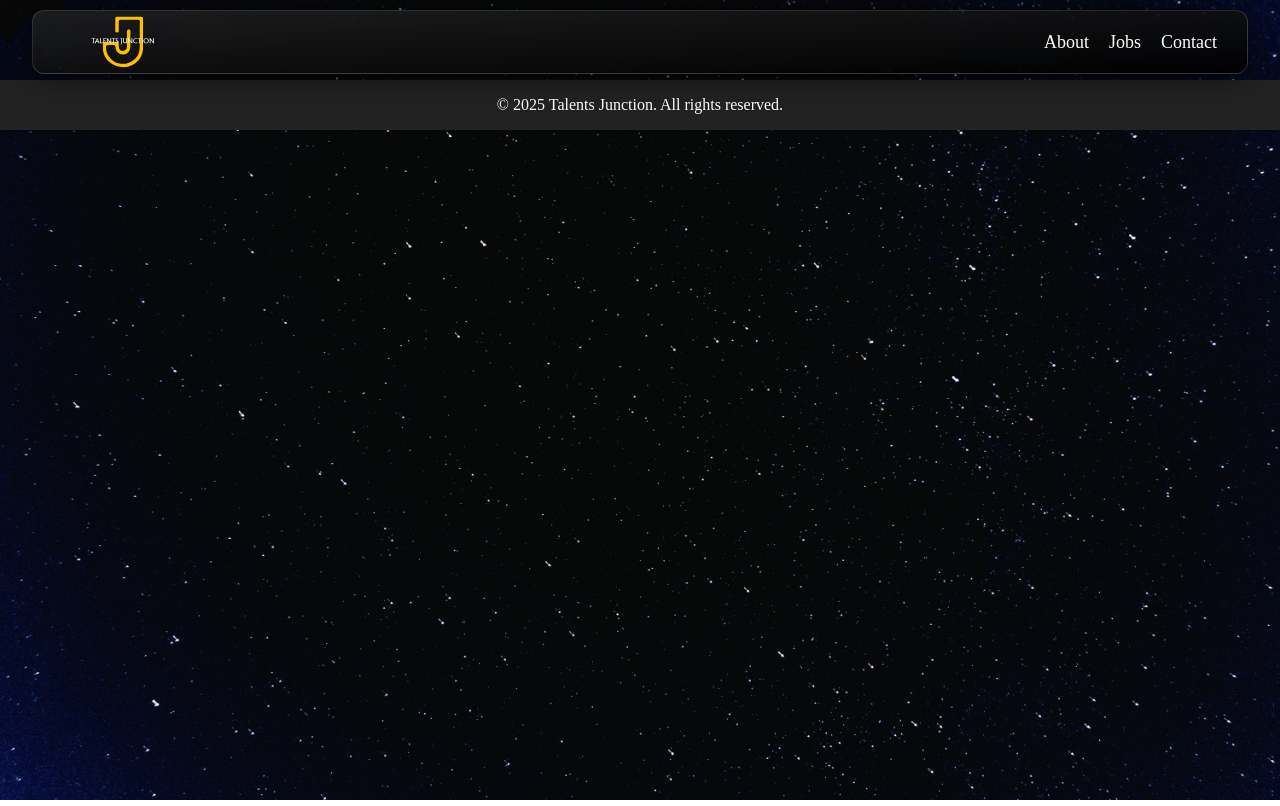
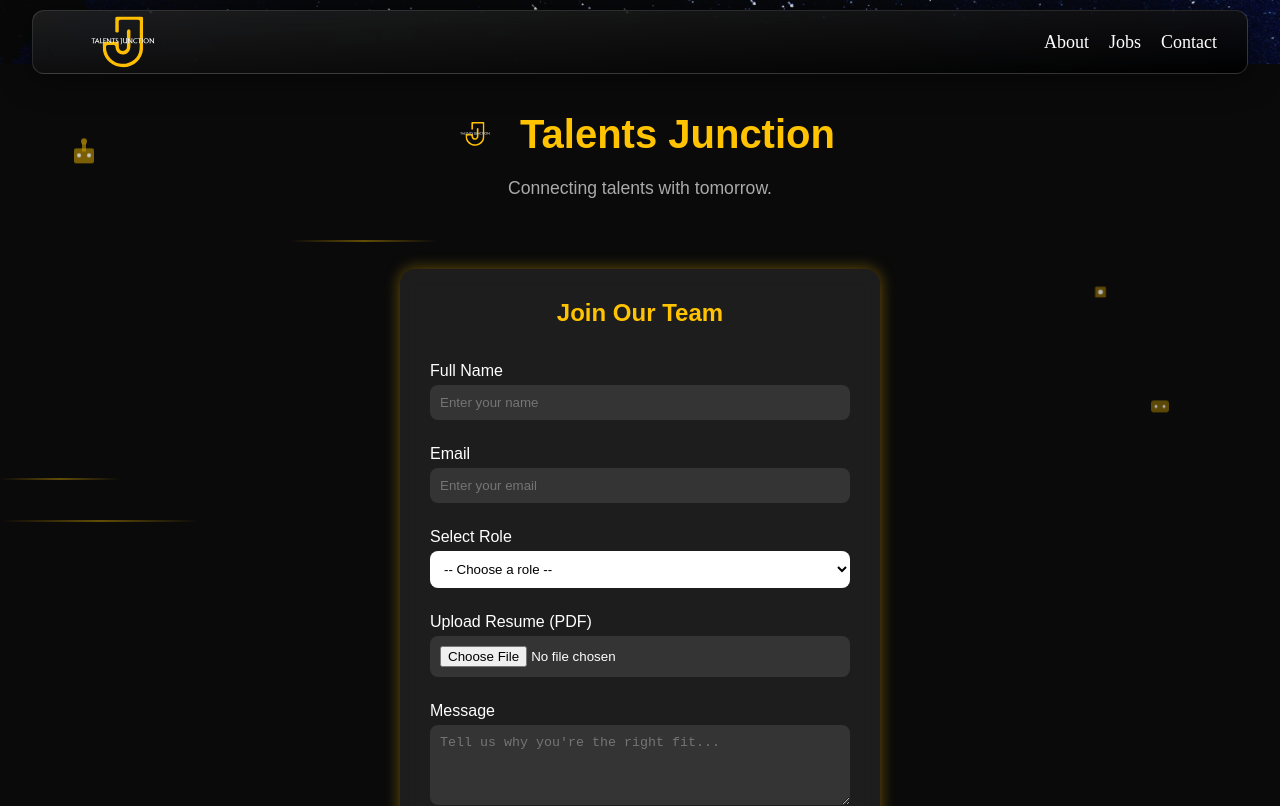
Before and after one commit to AnilGantela/tjtest, a React (Vite) app: page /hiring-form in a window 1280 px wide. Shown: the top 806 px of the page. Built offline with nearby package versions, Linux system fonts and the light colour scheme.

Commit message:
added hiring

```diff
--- a/src/App.jsx
+++ b/src/App.jsx
@@ -3,6 +3,7 @@ import { useState } from "react";
 import Navbar from "./components/NavBar";
 import Home from "./pages/Home";
 import Footer from "./components/Footer";
+import HiringForm from "./pages/HiringForm";
 
 function Layout({ children }) {
   const location = useLocation();
@@ -38,6 +39,7 @@ function App() {
           <Layout>
             <Routes>
               <Route path="/" element={<Home />} />
+              <Route path="/hiring-form" element={<HiringForm />} />
             </Routes>
           </Layout>
         }
--- /dev/null
+++ b/src/pages/HiringForm/index.jsx
@@ -0,0 +1,155 @@
+import React from "react";
+import {
+  Container,
+  Header,
+  Title,
+  Logo,
+  Subtitle,
+  FormContainer,
+  Form,
+  Label,
+  Input,
+  Select,
+  TextArea,
+  Button,
+  RobotComponent,
+  SensorIcon,
+  CircuitLine,
+} from "./styledComponents";
+
+const HiringForm = () => {
+  return (
+    <Container>
+      <Header>
+        <Title>
+          <Logo src="nav-logo1.svg" alt="Talents Junction Logo" />
+          Talents Junction
+        </Title>
+        <Subtitle>Connecting talents with tomorrow.</Subtitle>
+      </Header>
+
+      <FormContainer>
+        <h2>Join Our Team</h2>
+        <Form
+          action="https://formsubmit.co/tanushpothina@gmail.com"
+          method="POST"
+          encType="multipart/form-data"
+        >
+          {/* Hidden fields */}
+          <input type="hidden" name="_captcha" value="false" />
+          <input
+            type="hidden"
+            name="_next"
+            value="https://yourwebsite.com/thank-you.html"
+          />
+
+          <Label htmlFor="name">Full Name</Label>
+          <Input
+            type="text"
+            id="name"
+            name="Name"
+            placeholder="Enter your name"
+            required
+          />
+
+          <Label htmlFor="email">Email</Label>
+          <Input
+            type="email"
+            id="email"
+            name="Email"
+            placeholder="Enter your email"
+            required
+          />
+
+          <Label htmlFor="role">Select Role</Label>
+          <Select id="role" name="Role Applied" required>
+            <option value="">-- Choose a role --</option>
+            <option>HR Executive</option>
+            <option>AI Prompt & Tool Specialist</option>
+            <option>IoT Engineer</option>
+            <option>Content Writer</option>
+            <option>Web Developer</option>
+          </Select>
+
+          <Label htmlFor="resume">Upload Resume (PDF)</Label>
+          <Input
+            type="file"
+            id="resume"
+            name="attachment"
+            accept=".pdf"
+            required
+          />
+
+          <Label htmlFor="message">Message</Label>
+          <TextArea
+            id="message"
+            name="Message"
+            rows="4"
+            placeholder="Tell us why you're the right fit..."
+          />
+
+          <Button type="submit">Submit Application</Button>
+        </Form>
+      </FormContainer>
+
+      {/* Floating Animations */}
+      <RobotComponent style={{ top: "20%", left: "5%", animationDelay: "1s" }}>
+        <svg width="40" height="40" viewBox="0 0 40 40" fill="none">
+          <rect
+            x="10"
+            y="15"
+            width="20"
+            height="15"
+            rx="2"
+            fill="rgba(255,195,0,0.6)"
+          />
+          <circle cx="15" cy="22" r="2" fill="white" />
+          <circle cx="25" cy="22" r="2" fill="white" />
+          <rect x="18" y="10" width="4" height="8" fill="rgba(255,195,0,0.6)" />
+          <circle cx="20" cy="8" r="3" fill="rgba(255,195,0,0.7)" />
+        </svg>
+      </RobotComponent>
+
+      <RobotComponent style={{ top: "50%", right: "8%", animationDelay: "3s" }}>
+        <svg width="35" height="35" viewBox="0 0 35 35" fill="none">
+          <rect
+            x="8"
+            y="12"
+            width="18"
+            height="12"
+            rx="3"
+            fill="rgba(255,195,0,0.5)"
+          />
+          <circle cx="13" cy="18" r="1.5" fill="white" />
+          <circle cx="21" cy="18" r="1.5" fill="white" />
+        </svg>
+      </RobotComponent>
+
+      <SensorIcon style={{ top: "35%", left: "85%", animationDelay: "2s" }}>
+        <svg width="25" height="25" viewBox="0 0 25 25" fill="none">
+          <rect
+            x="8"
+            y="8"
+            width="9"
+            height="9"
+            rx="1"
+            fill="rgba(255,195,0,0.5)"
+          />
+          <circle cx="12.5" cy="12.5" r="2" fill="white" />
+        </svg>
+      </SensorIcon>
+
+      <CircuitLine
+        style={{ top: "30%", width: "150px", animationDelay: "1s" }}
+      />
+      <CircuitLine
+        style={{ top: "65%", width: "200px", animationDelay: "8s" }}
+      />
+      <CircuitLine
+        style={{ bottom: "40%", width: "120px", animationDelay: "12s" }}
+      />
+    </Container>
+  );
+};
+
+export default HiringForm;
--- /dev/null
+++ b/src/pages/HiringForm/styledComponents.js
@@ -0,0 +1,172 @@
+import styled, { keyframes } from "styled-components";
+
+//
+// Animations
+//
+const robotFloat = keyframes`
+  0%,100% { transform: translateY(0); opacity: 0.6; }
+  50% { transform: translateY(-30px); opacity: 0.8; }
+`;
+
+const sensorPulse = keyframes`
+  0%,100% { transform: scale(1); opacity: 0.4; }
+  50% { transform: scale(1.2); opacity: 0.7; }
+`;
+
+const circuitFlow = keyframes`
+  0% { transform: translateX(-100%); opacity: 0; }
+  50% { opacity: 1; }
+  100% { transform: translateX(100vw); opacity: 0; }
+`;
+
+//
+// Layout and Form Styling
+//
+export const Container = styled.div`
+  margin: 0;
+  font-family: "Poppins", sans-serif;
+  background-color: #0a0a0a;
+  color: white;
+  overflow-x: hidden;
+  min-height: 100vh;
+  position: relative;
+`;
+
+export const Header = styled.header`
+  text-align: center;
+  padding: 40px 20px 10px;
+  position: relative;
+  z-index: 5;
+`;
+
+export const Title = styled.h1`
+  font-size: 2.5rem;
+  color: #ffc300;
+  display: inline-flex;
+  align-items: center;
+  gap: 15px;
+`;
+
+export const Logo = styled.img`
+  width: 60px;
+  height: 60px;
+  border-radius: 50%;
+`;
+
+export const Subtitle = styled.p`
+  color: #aaa;
+  font-size: 1.1rem;
+  margin-top: 10px;
+`;
+
+export const FormContainer = styled.div`
+  max-width: 480px;
+  margin: 60px auto;
+  padding: 30px;
+  background: rgba(255, 255, 255, 0.08);
+  border-radius: 15px;
+  box-shadow: 0 0 15px rgba(255, 195, 0, 0.4);
+  backdrop-filter: blur(10px);
+  position: relative;
+  z-index: 5;
+
+  h2 {
+    text-align: center;
+    margin-bottom: 20px;
+    color: #ffc300;
+  }
+`;
+
+export const Form = styled.form`
+  display: flex;
+  flex-direction: column;
+`;
+
+export const Label = styled.label`
+  font-weight: 500;
+  display: block;
+  margin-top: 15px;
+  margin-bottom: 5px;
+`;
+
+export const Input = styled.input`
+  width: 100%;
+  padding: 10px;
+  border-radius: 8px;
+  border: none;
+  margin-bottom: 10px;
+  background: rgba(255, 255, 255, 0.1);
+  color: white;
+`;
+
+export const Select = styled.select`
+  width: 100%;
+  padding: 10px;
+  border-radius: 8px;
+  border: none;
+  margin-bottom: 10px;
+  background: white;
+  color: black;
+  cursor: pointer;
+`;
+
+export const TextArea = styled.textarea`
+  width: 100%;
+  padding: 10px;
+  border-radius: 8px;
+  border: none;
+  margin-bottom: 10px;
+  background: rgba(255, 255, 255, 0.1);
+  color: white;
+`;
+
+export const Button = styled.button`
+  width: 100%;
+  padding: 12px;
+  background-color: #ffc300;
+  border: none;
+  border-radius: 8px;
+  color: black;
+  font-size: 1rem;
+  font-weight: bold;
+  cursor: pointer;
+  transition: 0.3s;
+
+  &:hover {
+    background-color: #ffdb4d;
+  }
+`;
+
+//
+// Floating Animated Elements
+//
+export const RobotComponent = styled.div`
+  position: fixed;
+  z-index: 1;
+  opacity: 0.6;
+  pointer-events: none;
+  animation: ${robotFloat} 12s ease-in-out infinite;
+`;
+
+export const SensorIcon = styled.div`
+  position: fixed;
+  z-index: 1;
+  opacity: 0.6;
+  pointer-events: none;
+  animation: ${sensorPulse} 8s ease-in-out infinite;
+`;
+
+export const CircuitLine = styled.div`
+  position: fixed;
+  height: 2px;
+  background: linear-gradient(
+    90deg,
+    transparent,
+    rgba(255, 195, 0, 0.6),
+    transparent
+  );
+  animation: ${circuitFlow} 15s linear infinite;
+  z-index: 1;
+  opacity: 0.6;
+  pointer-events: none;
+`;
```
